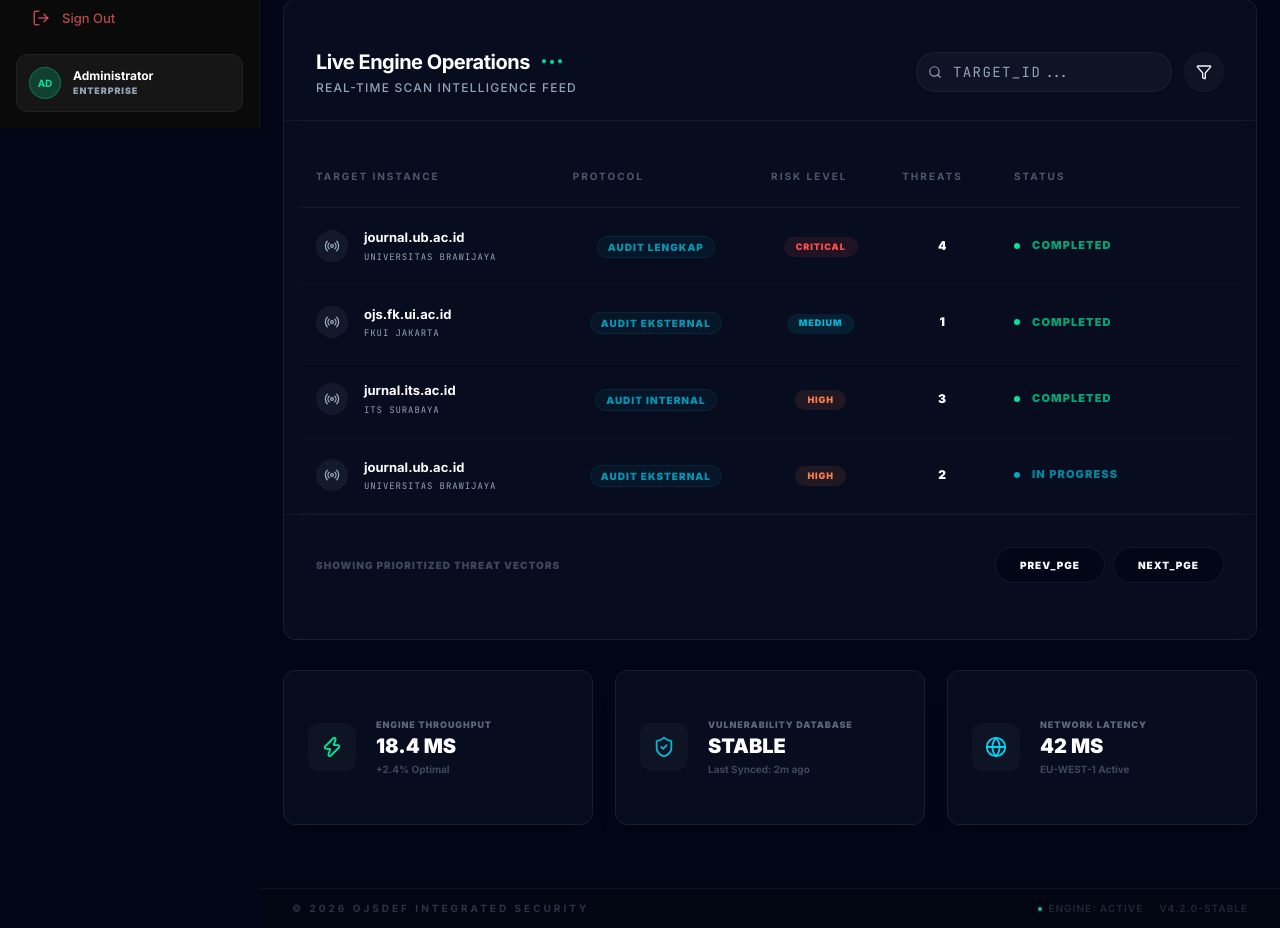
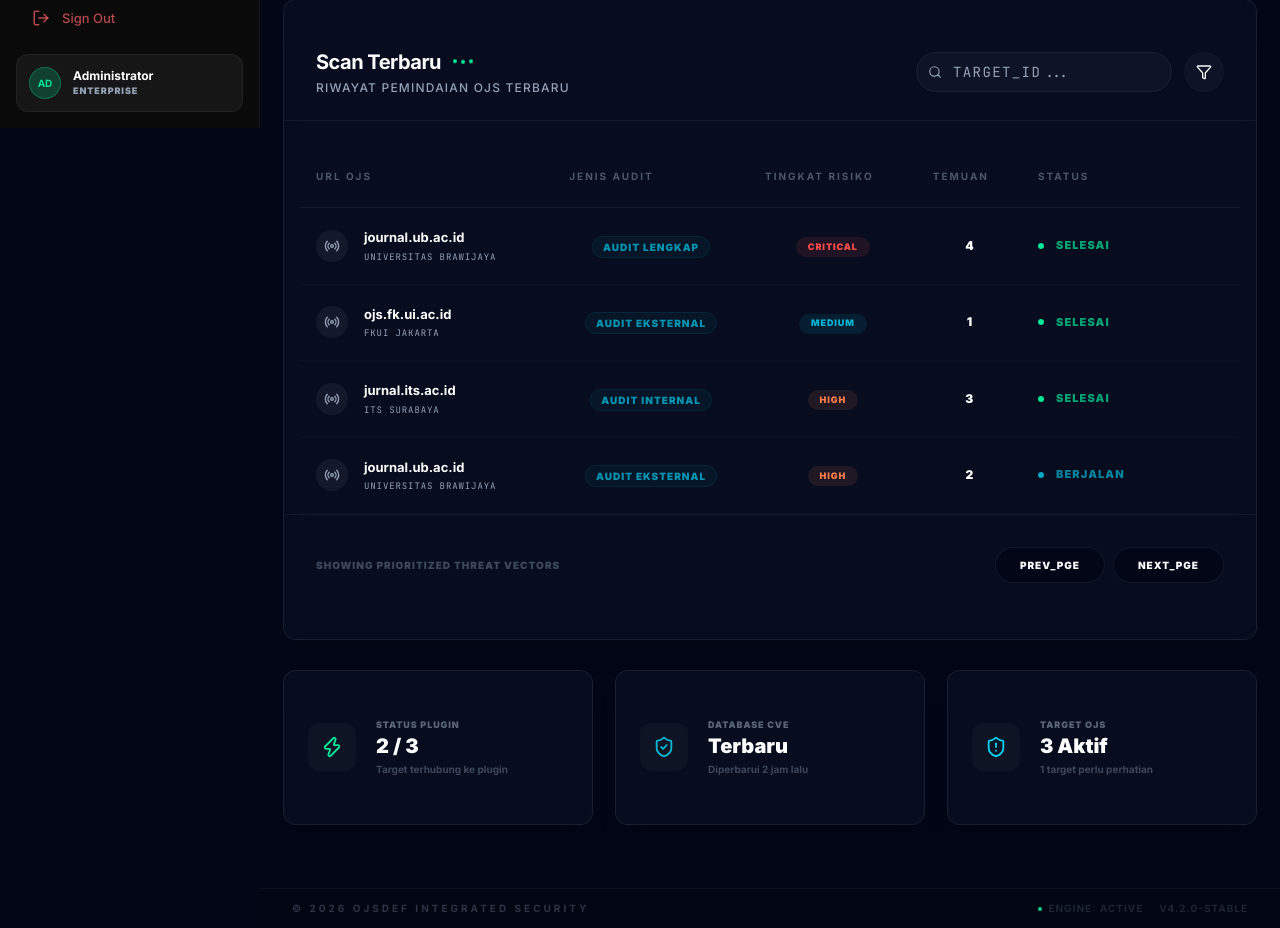
Before and after one commit to OJS-Def-CP-Filkom-UB/OJSDEF-FrontEnd, a Next.js app: page /dashboard in a window 1280 px wide. Shown: the part 672-1600 px from the top of the page. Built offline with nearby package versions, Linux system fonts and the light colour scheme.

Commit message:
feat: rebuild dashboard with OJS labels and Bahasa Indonesia
Co-Authored-By: Claude Sonnet 4.6 <noreply@anthropic.com>

```diff
--- a/app/(dashboard)/dashboard/page.tsx
+++ b/app/(dashboard)/dashboard/page.tsx
@@ -20,6 +20,12 @@ import { Badge } from "@/components/ui/badge";
 import { Input } from "@/components/ui/input";
 import { MOCK_SCANS, VULN_STATS, SYSTEM_HEALTH } from "@/lib/mock-data";
 import { cn } from "@/lib/utils";
+
+const SCAN_STATUS_LABEL: Record<string, string> = {
+  Completed: "Selesai",
+  "In Progress": "Berjalan",
+  Failed: "Gagal",
+}
 
 export default function DashboardOverview() {
   return (
@@ -152,14 +158,14 @@ export default function DashboardOverview() {
         <div className="px-8 py-6 border-b border-white/5 flex flex-col md:flex-row items-center justify-between gap-4">
           <div className="space-y-1">
             <h3 className="text-xl font-bold text-white tracking-tight flex items-center gap-3">
-              Live Engine Operations
+              Scan Terbaru
               <div className="flex gap-1">
                 <div className="w-1 h-1 rounded-full bg-secondary animate-bounce" style={{ animationDelay: "0ms" }} />
                 <div className="w-1 h-1 rounded-full bg-secondary animate-bounce" style={{ animationDelay: "200ms" }} />
                 <div className="w-1 h-1 rounded-full bg-secondary animate-bounce" style={{ animationDelay: "400ms" }} />
               </div>
             </h3>
-            <p className="text-xs text-muted-foreground font-medium uppercase tracking-widest">Real-time scan intelligence feed</p>
+            <p className="text-xs text-muted-foreground font-medium uppercase tracking-widest">Riwayat pemindaian OJS terbaru</p>
           </div>
           <div className="flex items-center gap-3">
             <div className="relative group">
@@ -177,10 +183,10 @@ export default function DashboardOverview() {
             <table className="w-full">
               <thead>
                 <tr className="text-[10px] font-black uppercase tracking-[0.2em] text-muted-foreground/50 border-b border-white/5">
-                  <th className="text-left py-6 px-4">Target Instance</th>
-                  <th className="text-left py-6 px-4">Protocol</th>
-                  <th className="text-left py-6 px-4">Risk Level</th>
-                  <th className="text-left py-6 px-4">Threats</th>
+                  <th className="text-left py-6 px-4">URL OJS</th>
+                  <th className="text-left py-6 px-4">Jenis Audit</th>
+                  <th className="text-left py-6 px-4">Tingkat Risiko</th>
+                  <th className="text-left py-6 px-4">Temuan</th>
                   <th className="text-left py-6 px-4">Status</th>
                   <th className="text-right py-6 px-4"></th>
                 </tr>
@@ -229,7 +235,7 @@ export default function DashboardOverview() {
                            scan.status === "In Progress" ? "text-primary/70" :
                            scan.status === "Completed" ? "text-secondary/70" : "text-destructive/70"
                          )}>
-                           {scan.status}
+                           {SCAN_STATUS_LABEL[scan.status] ?? scan.status}
                          </span>
                        </div>
                     </td>
@@ -257,9 +263,9 @@ export default function DashboardOverview() {
       {/* QUICK INSIGHTS SECTION */}
       <div className="grid grid-cols-1 md:grid-cols-3 gap-6">
         {[
-          { title: "Engine Throughput", value: "18.4 MS", sub: "+2.4% Optimal", icon: Zap, color: "text-secondary" },
-          { title: "Vulnerability Database", value: "STABLE", sub: "Last Synced: 2m ago", icon: ShieldCheck, color: "text-primary" },
-          { title: "Network Latency", value: "42 MS", sub: "EU-WEST-1 Active", icon: GlobeIcon, color: "text-cyan-400" },
+          { title: "Status Plugin", value: "2 / 3", sub: "Target terhubung ke plugin", icon: Zap, color: "text-secondary" },
+          { title: "Database CVE", value: "Terbaru", sub: "Diperbarui 2 jam lalu", icon: ShieldCheck, color: "text-primary" },
+          { title: "Target OJS", value: "3 Aktif", sub: "1 target perlu perhatian", icon: ShieldAlert, color: "text-cyan-400" },
         ].map((item) => (
           <Card key={item.title} className="glass border-none group hover:border-white/5 transition-all cursor-pointer">
             <CardContent className="p-6 flex items-center gap-5">
@@ -278,22 +284,3 @@ export default function DashboardOverview() {
     </div>
   );
 }
-
-function GlobeIcon({ size, className }: { size?: number, className?: string }) {
-  return (
-    <svg
-      xmlns="http://www.w3.org/2000/svg"
-      width={size || 24}
-      height={size || 24}
-      viewBox="0 0 24 24"
-      fill="none"
-      stroke="currentColor"
-      strokeWidth="2"
-      strokeLinecap="round"
-      strokeLinejoin="round"
-      className={className}
-    >
-      <circle cx="12" cy="12" r="10"/><line x1="2" y1="12" x2="22" y2="12"/><path d="M12 2a15.3 15.3 0 0 1 4 10 15.3 15.3 0 0 1-4 10 15.3 15.3 0 0 1-4-10 15.3 15.3 0 0 1 4-10z"/>
-    </svg>
-  );
-}
```
